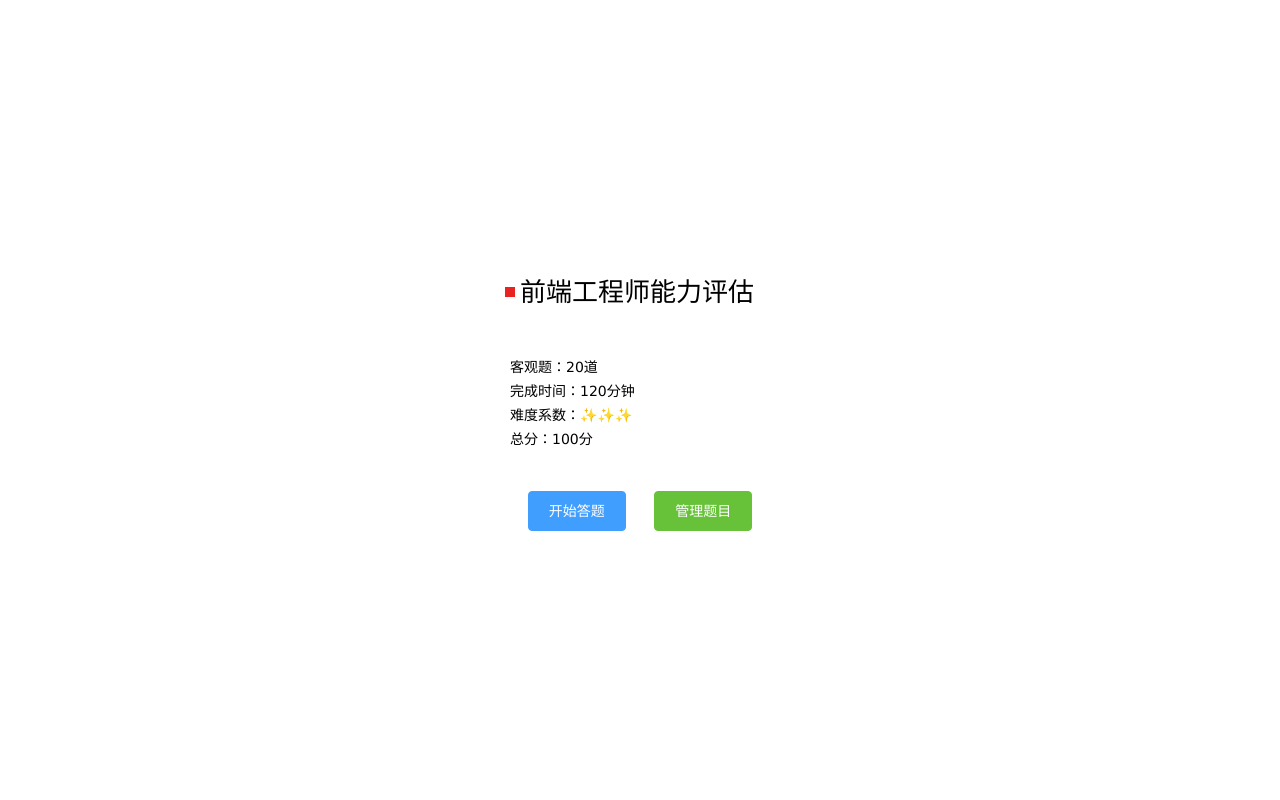
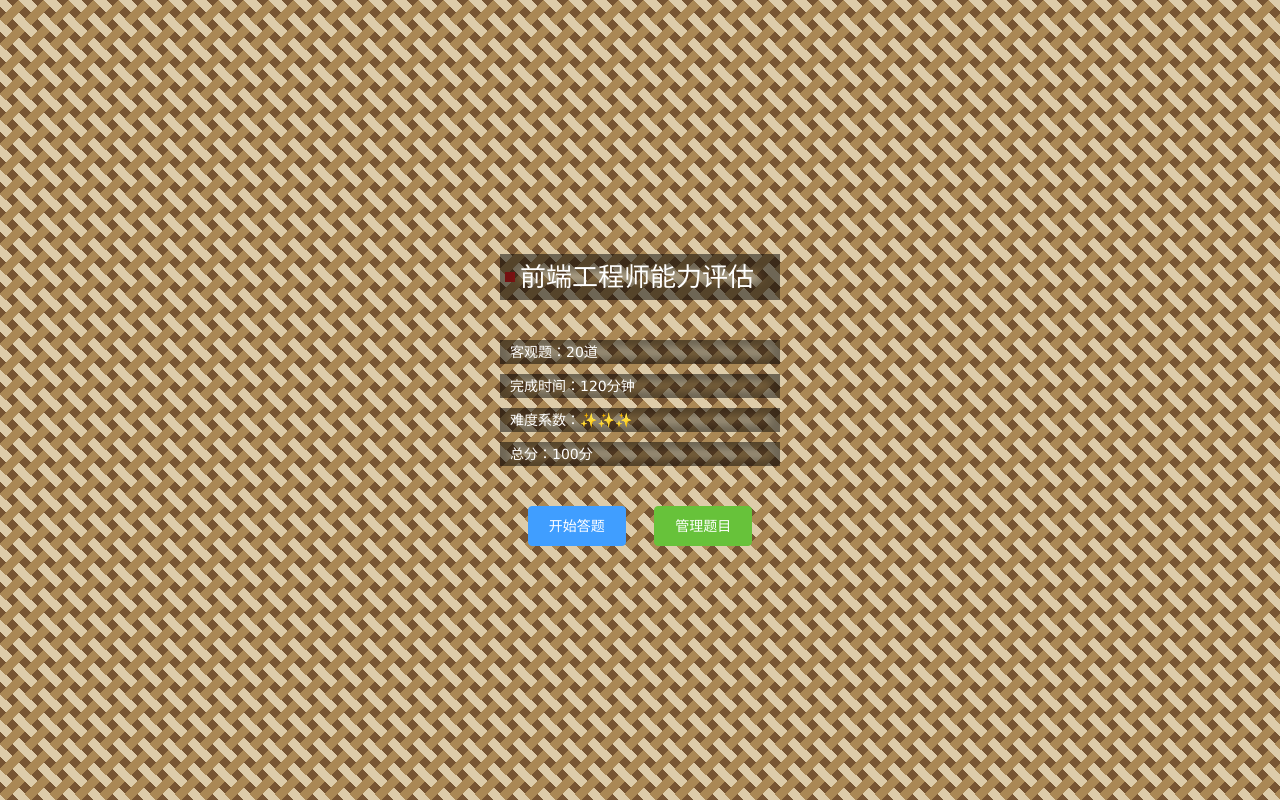
Before and after one commit to MrGuang123/answer-project, a Vue app: page /#/ in a window 1280 px wide. Built offline with nearby package versions, Linux system fonts and the light colour scheme.

Commit message:
add request file and demo

```diff
--- a/src/views/index/index.vue
+++ b/src/views/index/index.vue
@@ -19,7 +19,7 @@
 export default {
   methods: {
     begin() {
-      this.$route.push({
+      this.$router.push({
         name: 'answer'
       })
     }
@@ -32,6 +32,18 @@
   min-height: 500px;
   display: flex;
   align-items: center;
+  color: #fff;
+  background: linear-gradient(
+      45deg,
+      #dca 12%,
+      transparent 0,
+      transparent 88%,
+      #dca 0
+    ),
+    linear-gradient(135deg, transparent 37%, #a85 0, #a85 63%, transparent 0),
+    linear-gradient(45deg, transparent 37%, #dca 0, #dca 63%, transparent 0)
+      #753;
+  background-size: 25px 25px;
   .inner {
     width: 300px;
     margin: 0 auto;
@@ -46,12 +58,15 @@
       background-size: 10px 10px;
       background-repeat: no-repeat;
       background-position: 5px 18px;
+      box-shadow: 0 0 10px 20px rgba(0, 0, 0, 0.5) inset;
     }
     .introduce {
       margin-bottom: 40px;
       li {
         line-height: 24px;
         padding-left: 10px;
+        box-shadow: 0 0 10px 10px rgba(0, 0, 0, 0.5) inset;
+        margin-top: 10px;
       }
     }
     .btn-group {
--- a/src/views/result/result.vue
+++ b/src/views/result/result.vue
@@ -1,11 +1,12 @@
 <template>
-  <div>我是结果页</div>
+  <div class="result">
+
+  </div>
 </template>
 <script>
-export default {
-
-}
+export default {}
 </script>
 <style lang="scss" scoped>
-
+.result {
+}
 </style>
```
Also changed, not shown: src/assets/js/demo.js (added, +12 -0 lines), src/assets/js/request.js (added, +38 -0 lines).
